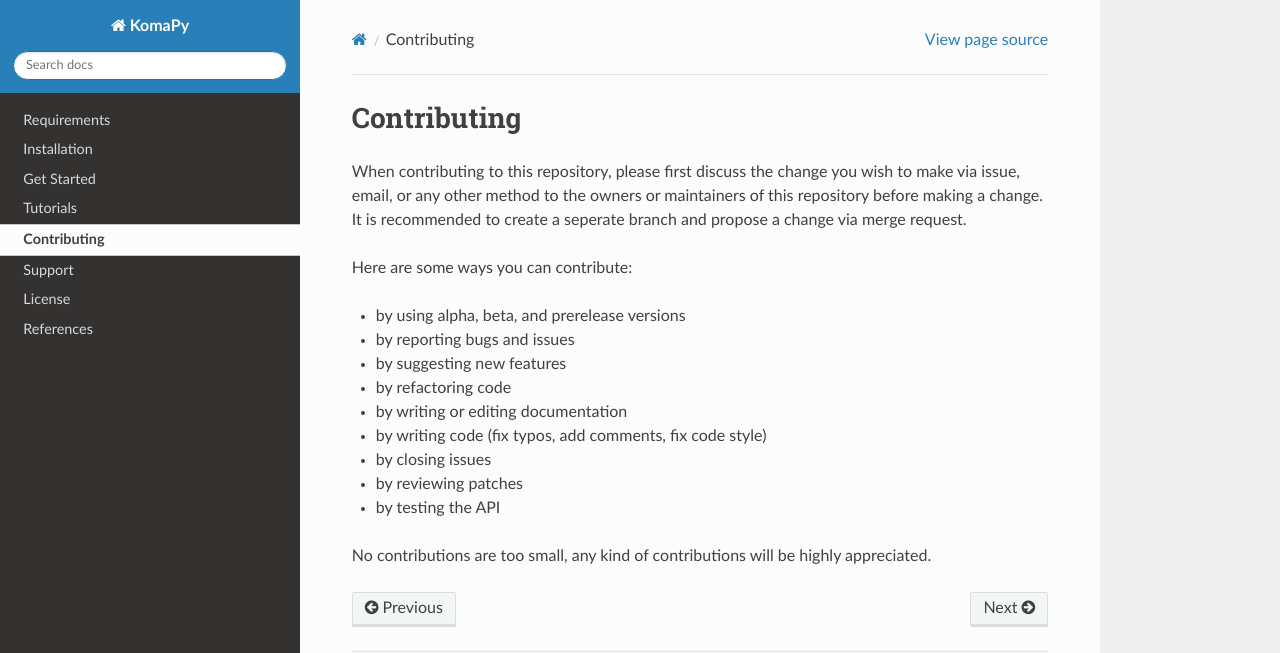
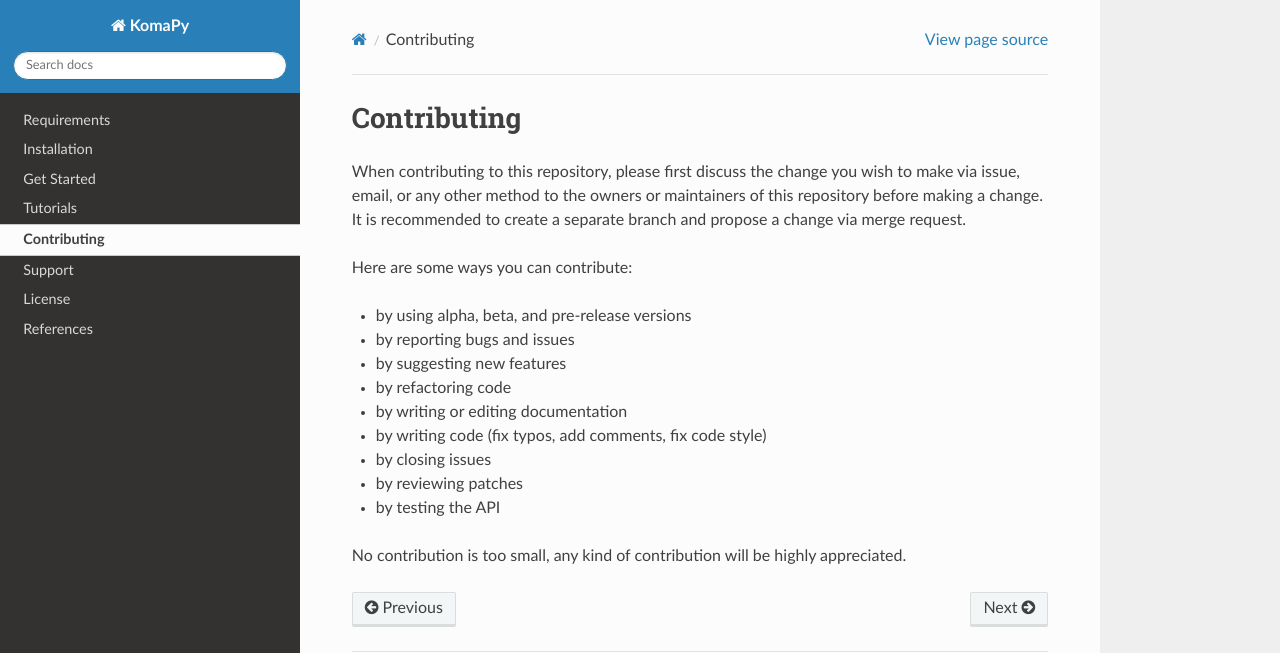
Before and after one commit to bpptkg/komapy, a Sphinx documentation site: the page built from docs/contributing.rst, in a window 1280 px wide. Shown: the top 653 px of the page. Built offline with Sphinx 7.4.7 and the Read the Docs theme 2.0.0, drawn with Linux system fonts in a browser that asks for light colours.

Commit message:
Update contributing.rst

```diff
--- a/docs/contributing.rst
+++ b/docs/contributing.rst
@@ -4,12 +4,12 @@
 
 When contributing to this repository, please first discuss the change you wish
 to make via issue, email, or any other method to the owners or maintainers of
-this repository before making a change. It is recommended to create a seperate
+this repository before making a change. It is recommended to create a separate
 branch and propose a change via merge request.
 
 Here are some ways you can contribute:
 
-* by using alpha, beta, and prerelease versions
+* by using alpha, beta, and pre-release versions
 * by reporting bugs and issues
 * by suggesting new features
 * by refactoring code
@@ -19,5 +19,5 @@
 * by reviewing patches
 * by testing the API
 
-No contributions are too small, any kind of contributions will be highly
+No contribution is too small, any kind of contribution will be highly
 appreciated.
```
